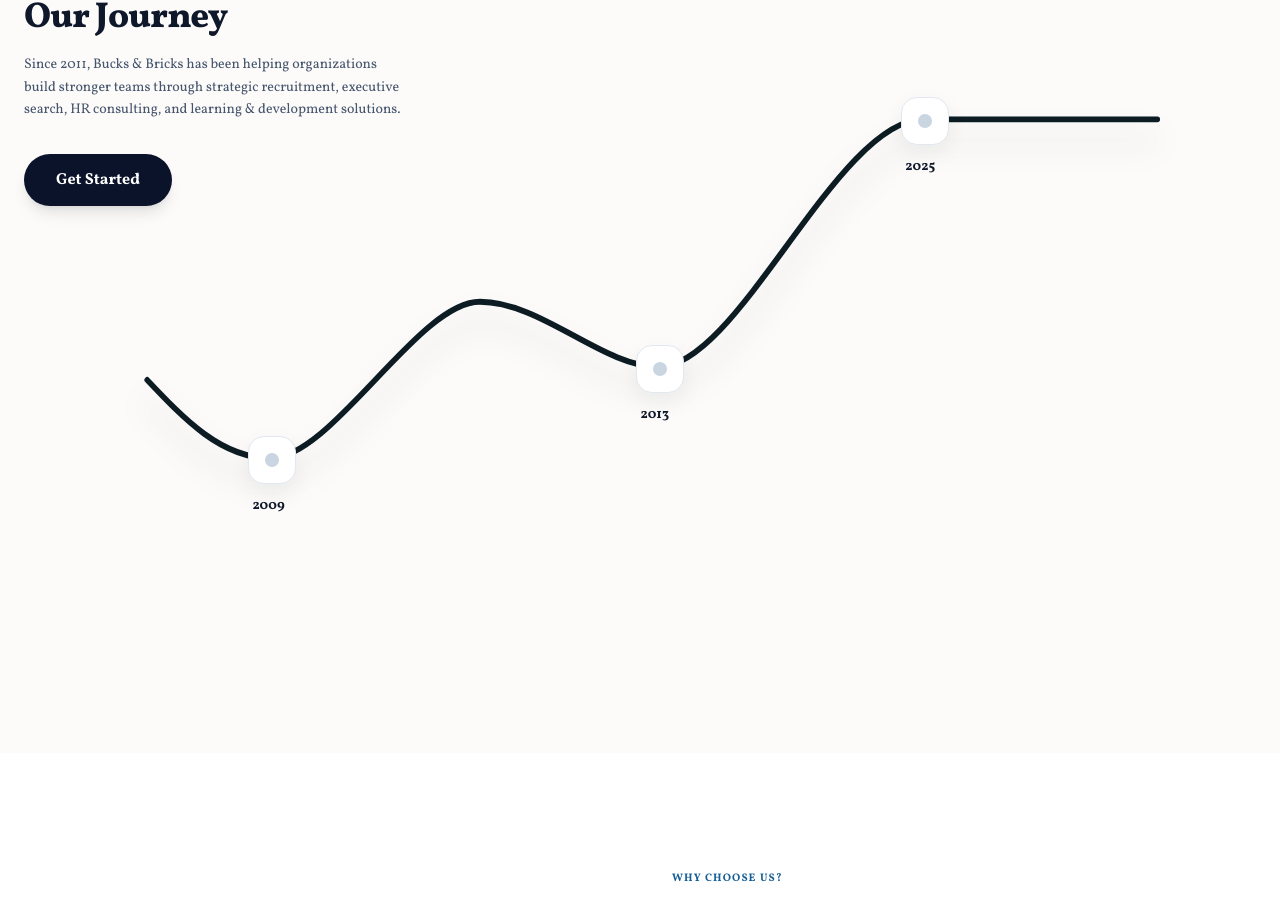
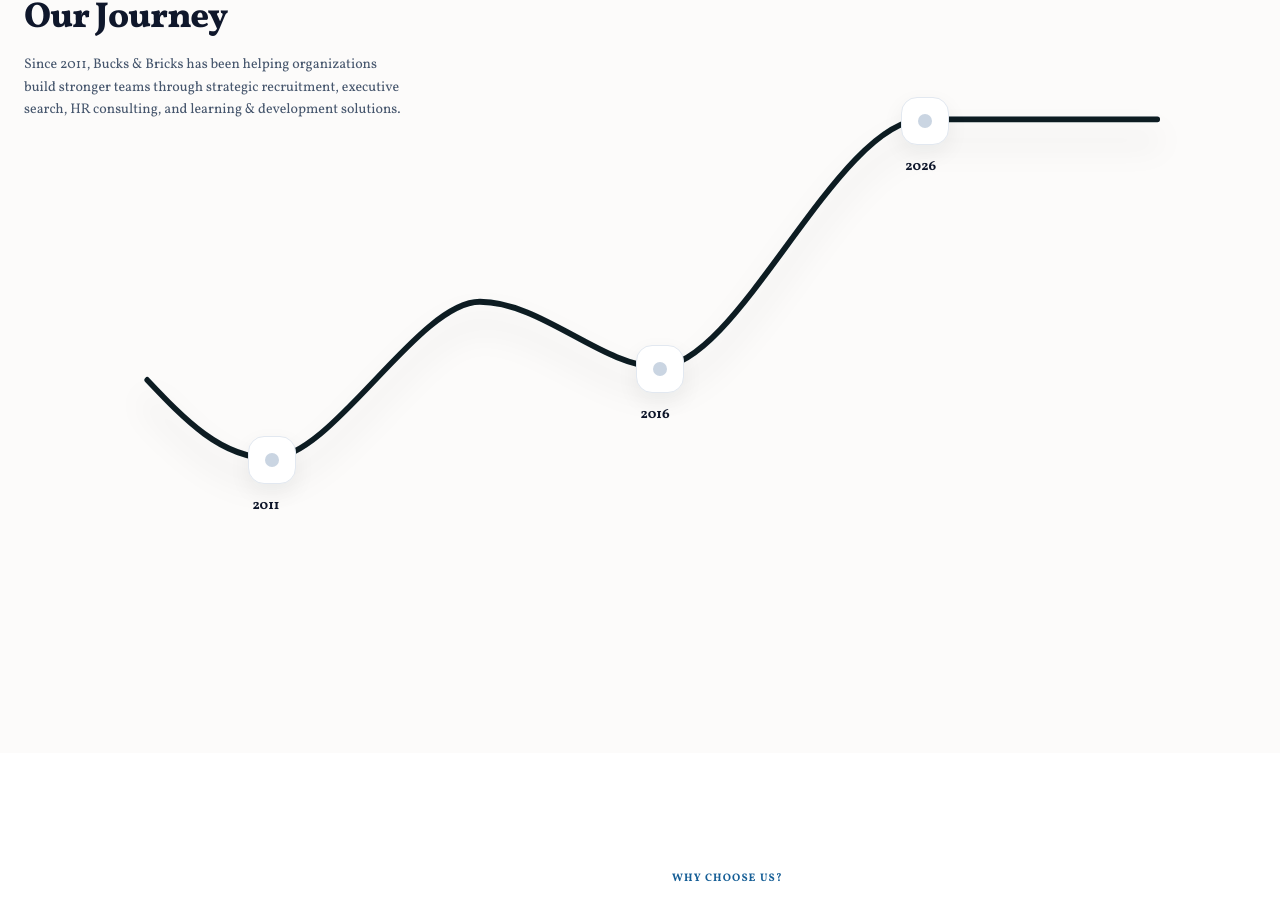
Before and after one commit to abdul000rehman9-dotcom/BnB, a React (Vite) app: page / in a window 1280 px wide. Shown: the part 3903-4813 px from the top of the page. Built offline with nearby package versions, Linux system fonts and the light colour scheme.

Commit message:
editing content

```diff
--- a/src/components/JourneyTimeline.tsx
+++ b/src/components/JourneyTimeline.tsx
@@ -30,19 +30,19 @@
   const milestones: TimelineMilestone[] = [
     {
       id: '1',
-      year: '2009',
+      year: '2011',
       title: 'Strategic Solutions',
       contentParagraphs: fullContent,
     },
     {
       id: '2',
-      year: '2013',
+      year: '2016',
       title: 'Lasting Partnerships',
       contentParagraphs: fullContent,
     },
     {
       id: '3',
-      year: '2025',
+      year: '2026',
       title: 'Measurable Impact',
       contentParagraphs: fullContent,
     }
@@ -137,21 +137,7 @@
               Since 2011, Bucks & Bricks has been helping organizations build stronger teams through strategic recruitment, executive search, HR consulting, and learning & development solutions.
             </motion.p>
 
-            <AnimatedButton
-              delay={0.6}
-              onClick={() => {
-                const el = document.getElementById('our-story');
-                if (el) {
-                  el.scrollIntoView({ behavior: 'smooth' });
-                  window.location.hash = '#our-story';
-                } else {
-                  window.location.hash = '#our-story';
-                }
-              }}
-              className="bg-[#0b1c24] text-white font-sans text-xs font-bold py-3.5 px-8 rounded-full shadow-lg shadow-slate-950/10 cursor-pointer"
-            >
-              Get Started
-            </AnimatedButton>
+
           </div>
 
           {/* 2. Timeline Canvas Container */}
```
